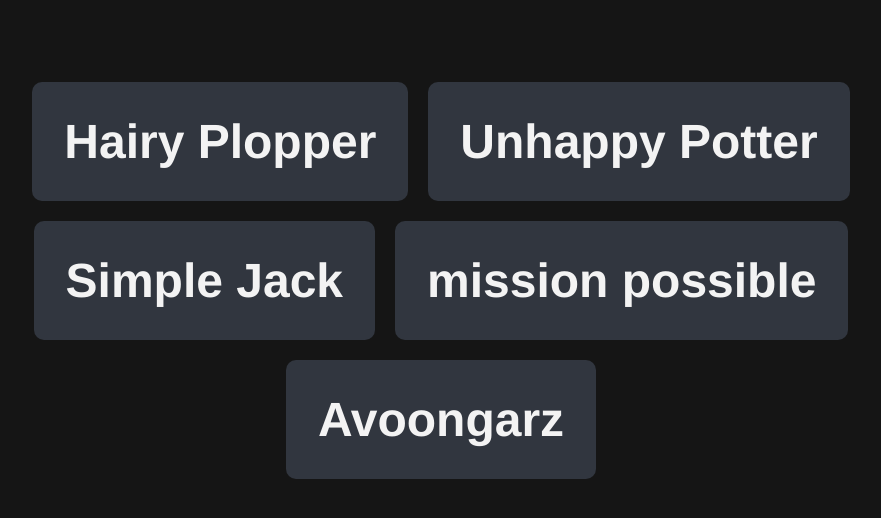
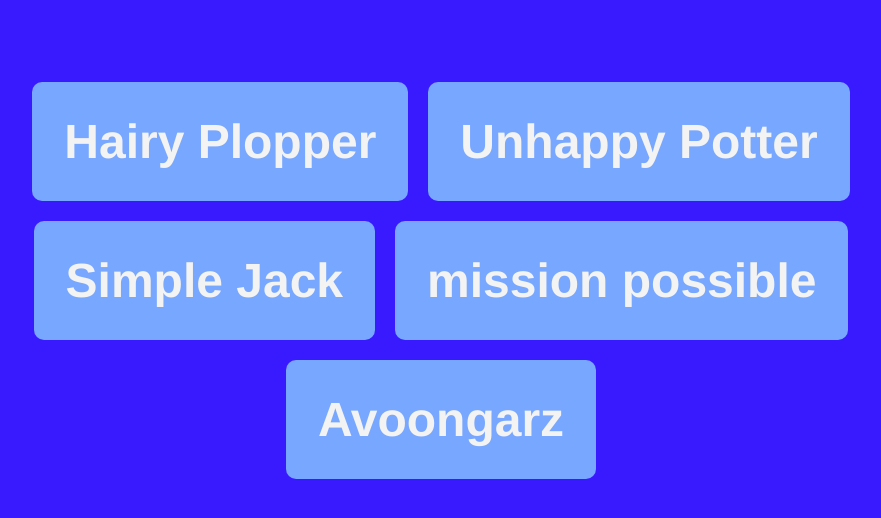
Before and after one commit to HuskyBell2/project-1, a React (Vite) app: page / in a window 1280 px wide. Shown: the top 518 px of the page, without its empty margins (199-1080 px from the left). Built offline with nearby package versions, Linux system fonts and the light colour scheme.

Commit message:
change the colour scheme from black and white to blue and red

```diff
--- a/src/index.css
+++ b/src/index.css
@@ -6,7 +6,7 @@
 
 body {
 	padding: 40px;
-	background-color: #151515;
+	background-color: #391aff;
 	color: burlywood;
 	font-family: 'Franklin Gothic Medium', Arial, sans-serif;
 }
@@ -26,10 +26,10 @@ h2 {
 }
 
 .card {
-	border: 2px soild #4b5362;
+	border: 2px soild #f00044;
 	padding: 20px;
 	margin: 10px;
-	background-color: #31363f;
+	background-color: #78a7ff;
 	border-radius: 10px;
 	min-height: 100px;
 }
```
